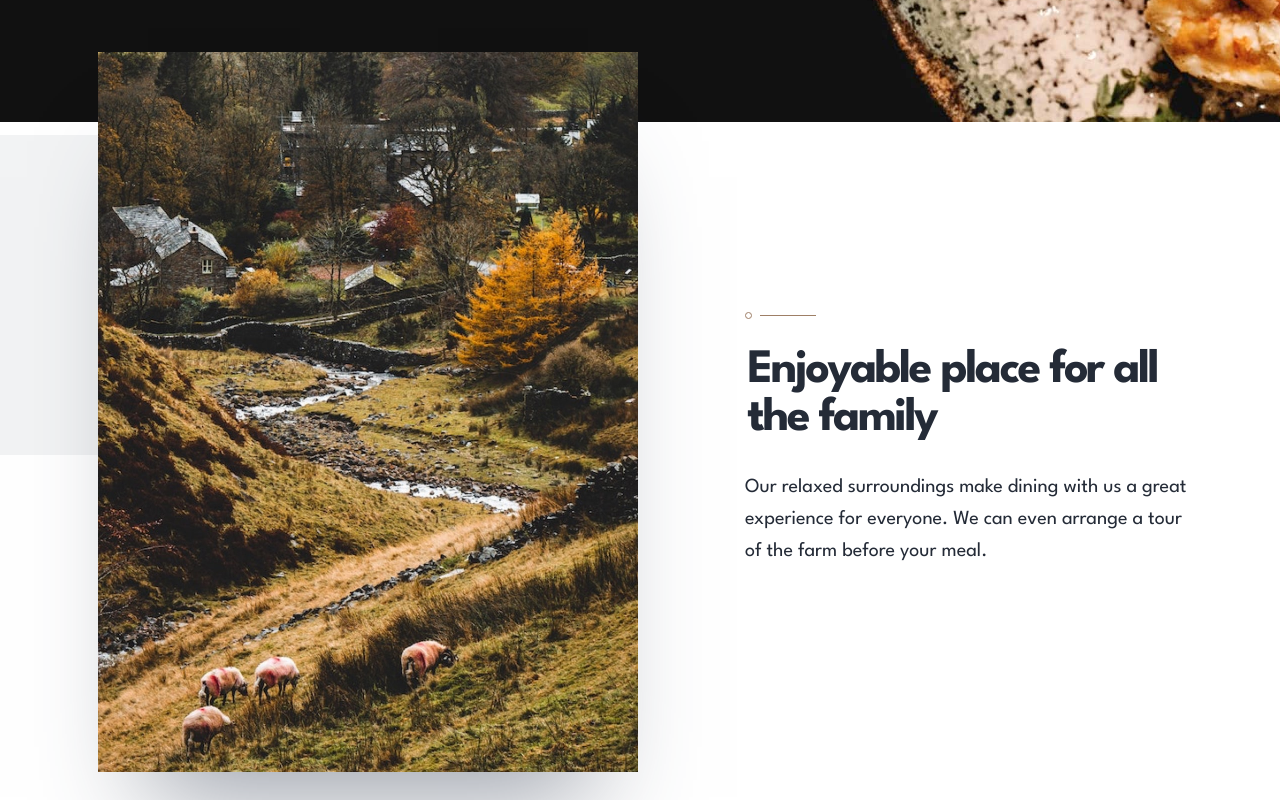
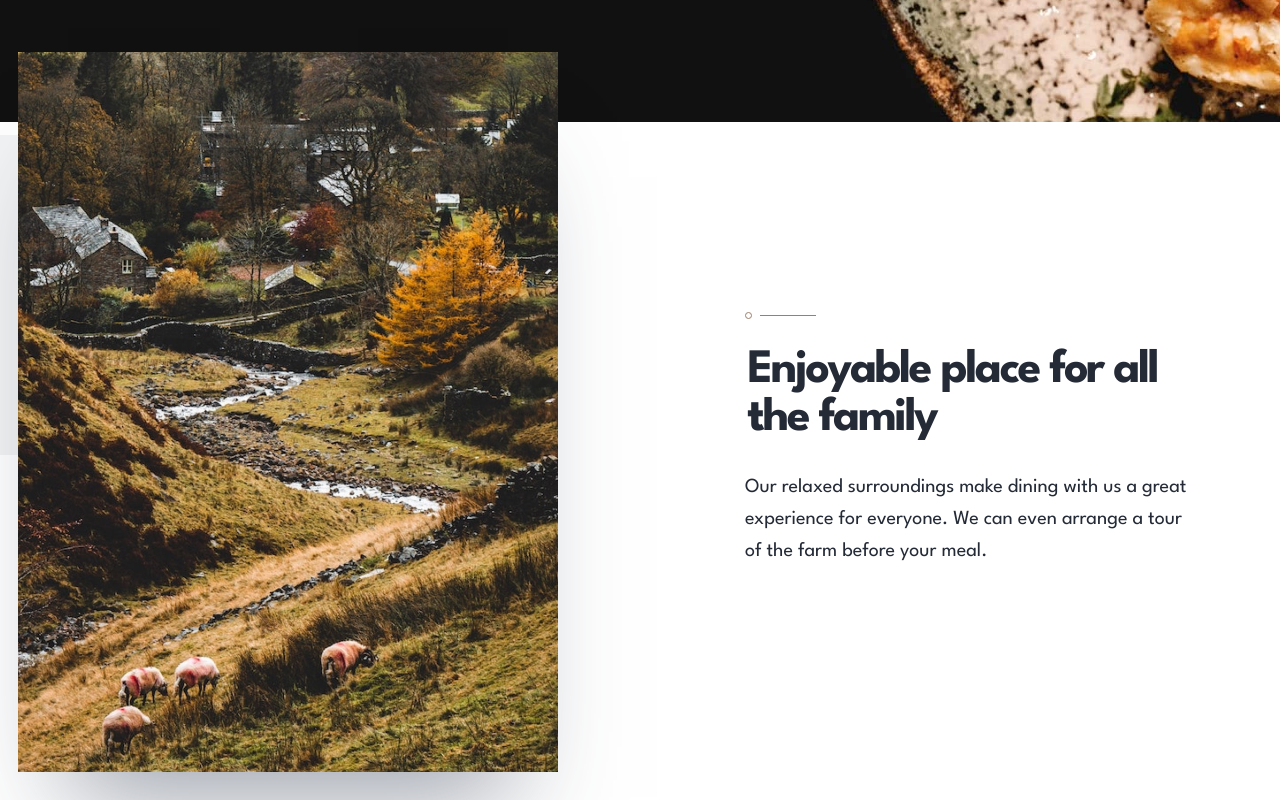
Before and after one commit to caarlosdamian/dine-restaurant, a Next.js app: page / in a window 1280 px wide. Shown: the part 870-1670 px from the top of the page. Built offline with nearby package versions, Linux system fonts and the light colour scheme.

Commit message:
fix(layout): featured layout fixed

```diff
--- a/src/components/featured/Featured.tsx
+++ b/src/components/featured/Featured.tsx
@@ -5,7 +5,8 @@ import { Images } from '../images/Images';
 
 export const Featured = () => {
   return (
-    <section id='featured' className="flex flex-col gap-24 items-center relative mt-80 px-6 pb-16 md:px-[98px] lg:gap-[320px] lg:px-[165px] lg:mt-[178px] lg:min-h-[1400px]">
+    <section id="featured" className="flex items-center justify-center">
+      <div className="flex flex-col gap-24 items-center relative mt-80 px-6 pb-16 md:px-[98px] lg:gap-[320px] lg:px-[165px] lg:mt-[178px] lg:min-h-[1400px]">
         <Image
           src="/images/patterns/pattern-curve-top-right.svg"
           alt="patterns-one"
@@ -52,6 +53,7 @@ export const Featured = () => {
             </div>
           </div>
         ))}
+      </div>
     </section>
   );
 };
```
Lines whose indentation alone changed are shown as unchanged.
